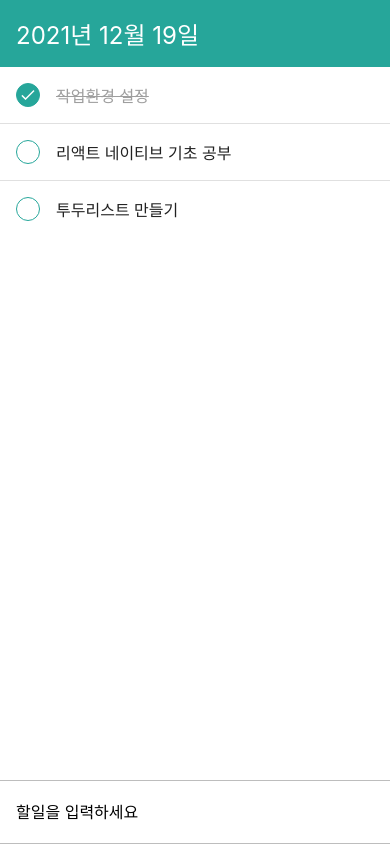
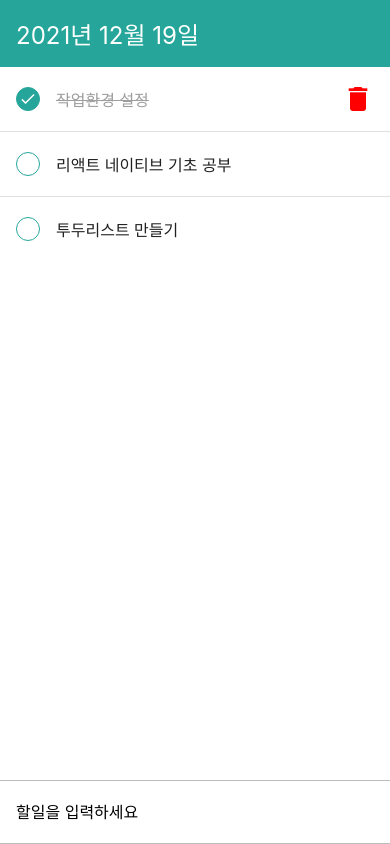
Before and after one commit to 3000-2/RN-TodoApp, a React Native app: screen / in a window 390 px wide. Built offline with nearby package versions, Linux system fonts and the light colour scheme.

Commit message:
add icons & delete & alert

```diff
--- a/App.js
+++ b/App.js
@@ -36,6 +36,11 @@
     setTodos(nextTodos);
   };
 
+  const onRemove = id => {
+    const nextTodos = todos.filter(todo => todo.id !== id);
+    setTodos(nextTodos);
+  };
+
   return (
     <SafeAreaProvider>
       <SafeAreaView edges={['bottom']} style={styles.block}>
@@ -46,7 +51,7 @@
           {todos.length === 0 ? (
             <Empty />
           ) : (
-            <TodoList todos={todos} onToggle={onToggle} />
+            <TodoList todos={todos} onToggle={onToggle} onRemove={onRemove} />
           )}
           <AddTodo onInsert={onInsert} />
         </KeyboardAvoidingView>
--- a/components/TodoItem.js
+++ b/components/TodoItem.js
@@ -1,7 +1,40 @@
 import React from 'react';
-import {StyleSheet, View, Text, Image, TouchableOpacity} from 'react-native';
+import {
+  StyleSheet,
+  View,
+  Text,
+  Image,
+  TouchableOpacity,
+  Alert,
+} from 'react-native';
+import Icon from 'react-native-vector-icons/MaterialIcons';
 
-const TodoItem = ({id, text, done, onToggle}) => {
+const TodoItem = ({id, text, done, onToggle, onRemove}) => {
+  const remove = () => {
+    Alert.alert(
+      '삭제',
+      '정말로 삭제하시겠어요?',
+      [
+        {
+          text: '취소',
+          onPress: () => {},
+          style: 'cancel',
+        },
+        {
+          text: '삭제',
+          onPress: () => {
+            onRemove(id);
+          },
+          style: 'destructive',
+        },
+      ],
+      {
+        cancelable: true,
+        onDismiss: () => {},
+      },
+    );
+  };
+
   return (
     <View style={styles.item}>
       <TouchableOpacity onPress={() => onToggle(id)}>
@@ -14,6 +47,13 @@
         </View>
       </TouchableOpacity>
       <Text style={[styles.text, done && styles.lineThrough]}>{text}</Text>
+      {done ? (
+        <TouchableOpacity onPress={remove}>
+          <Icon name="delete" size={32} color="red" />
+        </TouchableOpacity>
+      ) : (
+        <View style={styles.removePlaceholder} />
+      )}
     </View>
   );
 };
@@ -46,6 +86,10 @@
     color: '#9e9e9e',
     textDecorationLine: 'line-through',
   },
+  removePlaceholder: {
+    width: 32,
+    height: 32,
+  },
 });
 
 export default TodoItem;
--- a/components/TodoList.js
+++ b/components/TodoList.js
@@ -2,7 +2,7 @@
 import {FlatList, StyleSheet, View} from 'react-native';
 import TodoItem from './TodoItem';
 
-const TodoList = ({todos, onToggle}) => {
+const TodoList = ({todos, onToggle, onRemove}) => {
   return (
     <FlatList
       ItemSeparatorComponent={() => <View style={styles.separator} />}
@@ -14,6 +14,7 @@
           text={item.text}
           done={item.done}
           onToggle={onToggle}
+          onRemove={onRemove}
         />
       )}
       keyExtractor={item => item.id.toString()}
--- a/package.json
+++ b/package.json
@@ -12,7 +12,8 @@
   "dependencies": {
     "react": "17.0.2",
     "react-native": "0.66.4",
-    "react-native-safe-area-context": "^3.3.2"
+    "react-native-safe-area-context": "^3.3.2",
+    "react-native-vector-icons": "^9.0.0"
   },
   "devDependencies": {
     "@babel/core": "^7.12.9",
```
Also changed, not shown: 4 other files (tests, documents, lock files or other folders).
